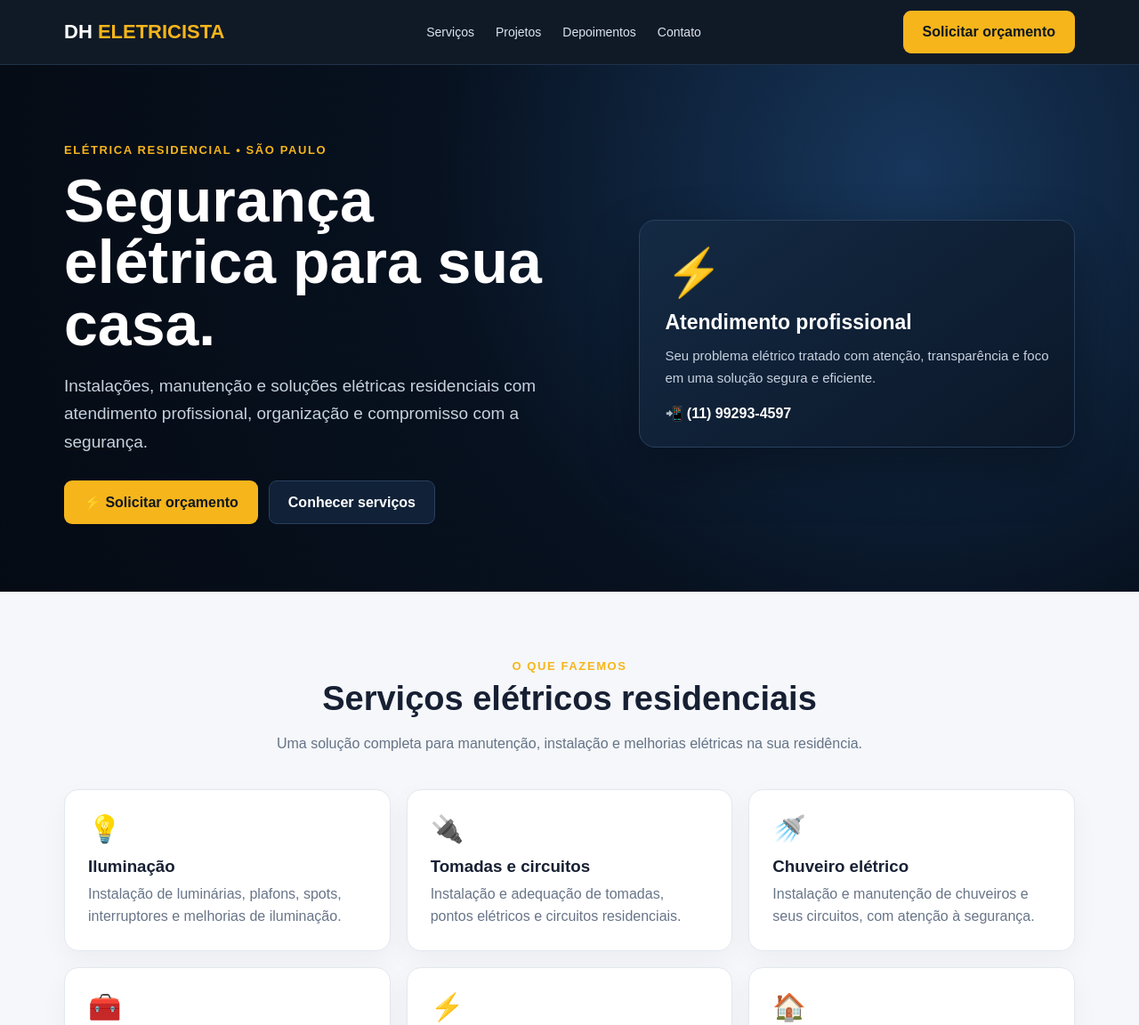
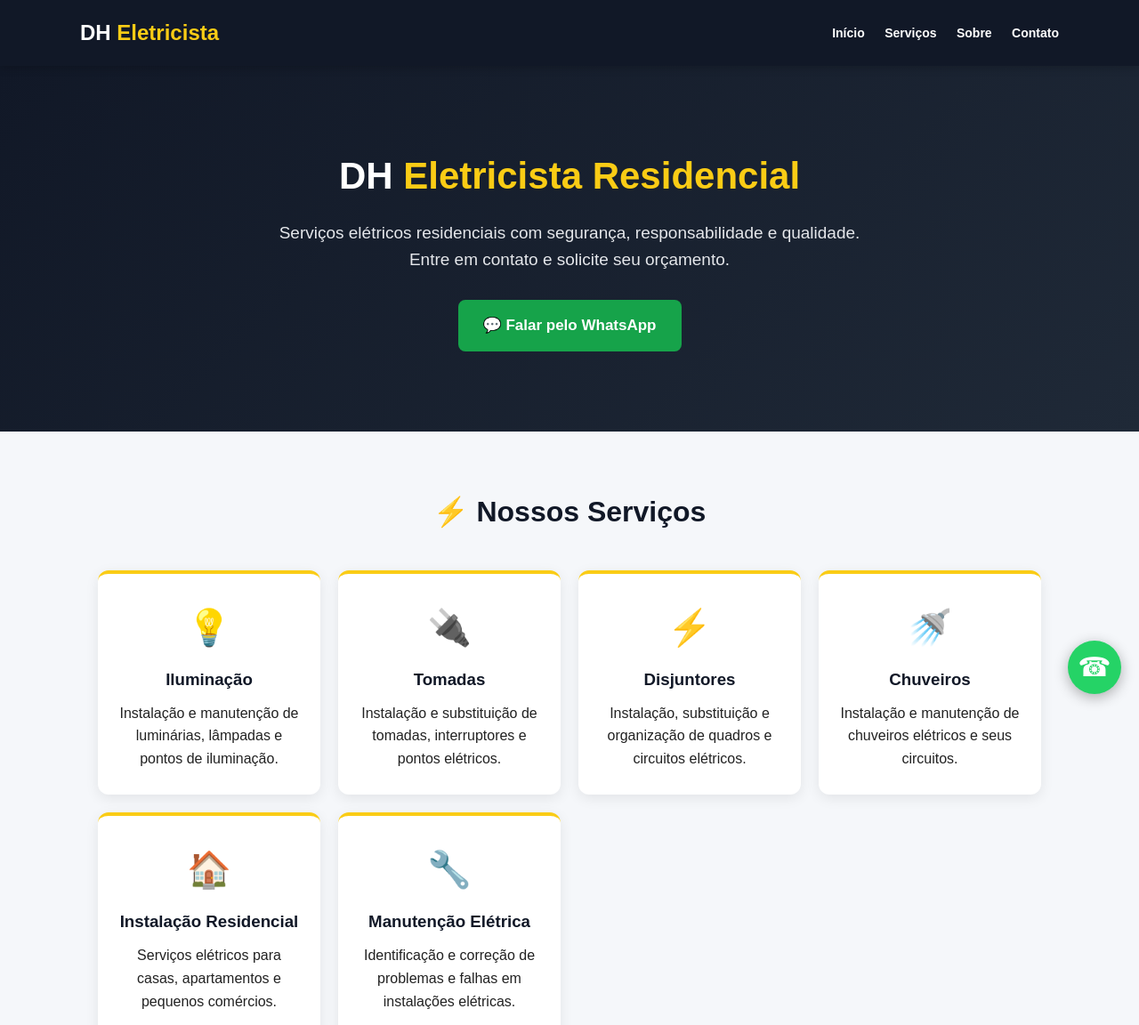
Before and after one commit to diogosilvalhp-collab/dh-eletricista, a plain HTML site: page index.html in a window 1280 px wide. Shown: the top 1152 px of the page at 89% size. Drawn offline with Linux system fonts and the light colour scheme.

Commit message:
Update index.html

```diff
--- a/index.html
+++ b/index.html
@@ -1,64 +1,367 @@
-<!doctype html>
+<!DOCTYPE html>
 <html lang="pt-BR">
 <head>
-<meta charset="utf-8">
-<meta name="viewport" content="width=device-width,initial-scale=1">
-<title>DH Eletricista Residencial | São Paulo</title>
-<style>
-:root{--bg:#07111f;--card:#0d1b2e;--text:#f4f7fb;--muted:#a9b7c8;--accent:#f6b51b;--accent2:#ffd35a;--line:#20324a}
-*{box-sizing:border-box}html{scroll-behavior:smooth}body{margin:0;font-family:Arial,Helvetica,sans-serif;background:#f5f7fa;color:#172033}
-a{text-decoration:none;color:inherit}.wrap{max-width:1180px;margin:auto;padding:0 22px}
-header{position:sticky;top:0;z-index:10;background:rgba(7,17,31,.96);border-bottom:1px solid #20324a}
-.nav{height:72px;display:flex;align-items:center;justify-content:space-between}.brand{font-weight:900;color:#fff;font-size:22px}.brand span{color:var(--accent)}
-nav{display:flex;gap:24px;color:#dbe4ef;font-size:14px}nav a:hover{color:var(--accent)}
-.btn{display:inline-flex;align-items:center;justify-content:center;gap:8px;padding:14px 21px;border-radius:9px;font-weight:800;border:1px solid transparent;cursor:pointer}
-.btn-main{background:var(--accent);color:#101820}.btn-main:hover{background:var(--accent2)}.btn-dark{background:#102138;color:#fff;border-color:#2a405d}
-.hero{background:radial-gradient(circle at 80% 20%,#17365b 0,#07111f 48%,#050b14 100%);color:#fff;padding:88px 0 76px}
-.hero-grid{display:grid;grid-template-columns:1.1fr .9fr;gap:48px;align-items:center}.eyebrow{color:var(--accent);font-weight:900;letter-spacing:1.6px;text-transform:uppercase;font-size:13px}
-h1{font-size:clamp(40px,6vw,68px);line-height:1.02;margin:15px 0}.hero p{font-size:19px;line-height:1.65;color:#c7d2df;max-width:650px}.actions{display:flex;gap:12px;flex-wrap:wrap;margin-top:28px}
-.hero-card{background:linear-gradient(145deg,#142a44,#0b1728);border:1px solid #29415e;border-radius:18px;padding:28px;box-shadow:0 24px 60px #0005}
-.hero-card .big{font-size:52px}.hero-card h3{font-size:23px;margin:12px 0}.hero-card p{font-size:15px;margin:0}
-section{padding:76px 0}.section-head{text-align:center;max-width:720px;margin:0 auto 38px}.section-head h2{font-size:38px;margin:8px 0}.section-head p{color:#657386;line-height:1.6}
-.services{display:grid;grid-template-columns:repeat(3,1fr);gap:18px}.service{background:#fff;border:1px solid #e3e8ee;border-radius:16px;padding:26px;box-shadow:0 10px 30px #1720330b}.icon{font-size:30px}.service h3{margin:14px 0 8px}.service p{color:#687588;line-height:1.55;margin:0}
-.dark{background:var(--bg);color:#fff}.dark .section-head p{color:#a9b7c8}
-.gallery{display:grid;grid-template-columns:1.35fr .65fr;gap:16px}.photo{min-height:220px;border-radius:18px;overflow:hidden;position:relative;background:linear-gradient(135deg,#172b44,#07111f);display:flex;align-items:flex-end;padding:22px}.photo.large{min-height:460px}.photo:before{content:"⚡";position:absolute;right:25px;top:18px;font-size:70px;opacity:.12}.photo strong{font-size:20px;position:relative}.stack{display:grid;gap:16px}.quote-grid{display:grid;grid-template-columns:repeat(3,1fr);gap:18px}.quote{background:#fff;border:1px solid #e4e9ef;border-radius:16px;padding:25px}.stars{color:#e9a900;letter-spacing:2px}.quote p{line-height:1.65;color:#526174}.person{font-weight:800}
-.cta{background:linear-gradient(120deg,#f6b51b,#ffd35a);border-radius:22px;padding:42px;display:flex;justify-content:space-between;align-items:center;gap:25px}.cta h2{font-size:35px;margin:0 0 8px}.cta p{margin:0;color:#493a10}.cta .btn{background:#07111f;color:#fff}
-footer{background:#050b14;color:#aebdcd;padding:40px 0}.foot{display:flex;justify-content:space-between;gap:20px;align-items:center}.foot strong{color:#fff}
-@media(max-width:800px){nav{display:none}.hero{padding:62px 0}.hero-grid,.gallery{grid-template-columns:1fr}.services,.quote-grid{grid-template-columns:1fr}.photo.large{min-height:280px}.cta,.foot{flex-direction:column;align-items:flex-start}.section-head h2{font-size:31px}}
-</style>
+  <meta charset="UTF-8">
+  <meta name="viewport" content="width=device-width, initial-scale=1.0">
+
+  <title>DH Eletricista Residencial | Instalações Elétricas</title>
+
+  <meta name="description" content="DH Eletricista Residencial - Instalações elétricas, manutenção, tomadas, iluminação, chuveiros, disjuntores e muito mais. Atendimento em São Paulo.">
+
+  <style>
+    * {
+      margin: 0;
+      padding: 0;
+      box-sizing: border-box;
+      scroll-behavior: smooth;
+    }
+
+    body {
+      font-family: Arial, Helvetica, sans-serif;
+      background: #f5f7fa;
+      color: #222;
+      line-height: 1.6;
+    }
+
+    header {
+      background: #111827;
+      color: white;
+      padding: 18px 20px;
+      position: sticky;
+      top: 0;
+      z-index: 1000;
+      box-shadow: 0 2px 10px rgba(0,0,0,0.2);
+    }
+
+    .header-content {
+      max-width: 1100px;
+      margin: auto;
+      display: flex;
+      justify-content: space-between;
+      align-items: center;
+      gap: 15px;
+    }
+
+    .logo {
+      font-size: 24px;
+      font-weight: bold;
+    }
+
+    .logo span {
+      color: #facc15;
+    }
+
+    nav a {
+      color: white;
+      text-decoration: none;
+      margin-left: 18px;
+      font-weight: bold;
+      font-size: 14px;
+    }
+
+    nav a:hover {
+      color: #facc15;
+    }
+
+    .hero {
+      background: linear-gradient(135deg, #111827, #1f2937);
+      color: white;
+      padding: 90px 20px;
+      text-align: center;
+    }
+
+    .hero h1 {
+      font-size: 42px;
+      margin-bottom: 15px;
+    }
+
+    .hero h1 span {
+      color: #facc15;
+    }
+
+    .hero p {
+      max-width: 700px;
+      margin: 0 auto 30px;
+      font-size: 19px;
+      color: #e5e7eb;
+    }
+
+    .btn {
+      display: inline-block;
+      background: #16a34a;
+      color: white;
+      padding: 15px 28px;
+      border-radius: 8px;
+      text-decoration: none;
+      font-weight: bold;
+      font-size: 17px;
+      transition: 0.3s;
+    }
+
+    .btn:hover {
+      background: #15803d;
+      transform: translateY(-2px);
+    }
+
+    .section {
+      max-width: 1100px;
+      margin: auto;
+      padding: 65px 20px;
+    }
+
+    .section h2 {
+      text-align: center;
+      font-size: 32px;
+      margin-bottom: 40px;
+      color: #111827;
+    }
+
+    .services {
+      display: grid;
+      grid-template-columns: repeat(auto-fit, minmax(230px, 1fr));
+      gap: 20px;
+    }
+
+    .card {
+      background: white;
+      padding: 28px 22px;
+      border-radius: 12px;
+      box-shadow: 0 4px 15px rgba(0,0,0,0.08);
+      text-align: center;
+      border-top: 4px solid #facc15;
+    }
+
+    .card .icon {
+      font-size: 40px;
+      margin-bottom: 12px;
+    }
+
+    .card h3 {
+      margin-bottom: 10px;
+      color: #111827;
+    }
+
+    .about {
+      background: white;
+    }
+
+    .about-content {
+      max-width: 800px;
+      margin: auto;
+      text-align: center;
+      font-size: 18px;
+    }
+
+    .contact {
+      background: #111827;
+      color: white;
+      text-align: center;
+    }
+
+    .contact h2 {
+      color: white;
+    }
+
+    .contact p {
+      margin-bottom: 25px;
+      font-size: 18px;
+      color: #e5e7eb;
+    }
+
+    .phone {
+      display: block;
+      margin-top: 20px;
+      color: #facc15;
+      font-size: 22px;
+      font-weight: bold;
+      text-decoration: none;
+    }
+
+    footer {
+      background: #030712;
+      color: #9ca3af;
+      text-align: center;
+      padding: 25px 15px;
+      font-size: 14px;
+    }
+
+    .whatsapp-fixo {
+      position: fixed;
+      right: 20px;
+      bottom: 20px;
+      width: 60px;
+      height: 60px;
+      background: #25d366;
+      color: white;
+      border-radius: 50%;
+      display: flex;
+      align-items: center;
+      justify-content: center;
+      text-decoration: none;
+      font-size: 30px;
+      box-shadow: 0 4px 15px rgba(0,0,0,0.3);
+      z-index: 2000;
+    }
+
+    @media (max-width: 700px) {
+      .header-content {
+        flex-direction: column;
+      }
+
+      nav a {
+        margin: 0 7px;
+        font-size: 13px;
+      }
+
+      .hero {
+        padding: 70px 20px;
+      }
+
+      .hero h1 {
+        font-size: 32px;
+      }
+
+      .hero p {
+        font-size: 17px;
+      }
+    }
+  </style>
 </head>
+
 <body>
-<header><div class="wrap nav"><div class="brand">DH <span>ELETRICISTA</span></div><nav><a href="#servicos">Serviços</a><a href="#projetos">Projetos</a><a href="#avaliacoes">Depoimentos</a><a href="#contato">Contato</a></nav><a class="btn btn-main" href="https://wa.me/5511992934597?text=Olá%2C%20gostaria%20de%20solicitar%20um%20orçamento%20de%20serviço%20elétrico.">Solicitar orçamento</a></div></header>
 
-<main>
-<section class="hero"><div class="wrap hero-grid"><div>
-<div class="eyebrow">Elétrica residencial • São Paulo</div>
-<h1>Segurança elétrica para sua casa.</h1>
-<p>Instalações, manutenção e soluções elétricas residenciais com atendimento profissional, organização e compromisso com a segurança.</p>
-<div class="actions"><a class="btn btn-main" href="https://wa.me/5511992934597?text=Olá%2C%20gostaria%20de%20solicitar%20um%20orçamento.">⚡ Solicitar orçamento</a><a class="btn btn-dark" href="#servicos">Conhecer serviços</a></div>
-</div>
-<div class="hero-card"><div class="big">⚡</div><h3>Atendimento profissional</h3><p>Seu problema elétrico tratado com atenção, transparência e foco em uma solução segura e eficiente.</p><br><strong>📲 (11) 99293-4597</strong></div>
-</div></section>
+  <header>
+    <div class="header-content">
+      <div class="logo">
+        DH <span>Eletricista</span>
+      </div>
 
-<section id="servicos"><div class="wrap"><div class="section-head"><div class="eyebrow">O que fazemos</div><h2>Serviços elétricos residenciais</h2><p>Uma solução completa para manutenção, instalação e melhorias elétricas na sua residência.</p></div>
-<div class="services">
-<article class="service"><div class="icon">💡</div><h3>Iluminação</h3><p>Instalação de luminárias, plafons, spots, interruptores e melhorias de iluminação.</p></article>
-<article class="service"><div class="icon">🔌</div><h3>Tomadas e circuitos</h3><p>Instalação e adequação de tomadas, pontos elétricos e circuitos residenciais.</p></article>
-<article class="service"><div class="icon">🚿</div><h3>Chuveiro elétrico</h3><p>Instalação e manutenção de chuveiros e seus circuitos, com atenção à segurança.</p></article>
-<article class="service"><div class="icon">🧰</div><h3>Manutenção elétrica</h3><p>Identificação de falhas, correções e manutenção preventiva em instalações.</p></article>
-<article class="service"><div class="icon">⚡</div><h3>Quadro elétrico</h3><p>Organização, instalação e adequação de disjuntores e componentes do quadro.</p></article>
-<article class="service"><div class="icon">🏠</div><h3>Instalação residencial</h3><p>Novos pontos e soluções elétricas para reformas, casas e apartamentos.</p></article>
-</div></div></section>
+      <nav>
+        <a href="#inicio">Início</a>
+        <a href="#servicos">Serviços</a>
+        <a href="#sobre">Sobre</a>
+        <a href="#contato">Contato</a>
+      </nav>
+    </div>
+  </header>
 
-<section class="dark" id="projetos"><div class="wrap"><div class="section-head"><div class="eyebrow">Trabalho profissional</div><h2>Qualidade em cada detalhe</h2><p>Uma apresentação visual inspirada em serviços elétricos residenciais, organização de ferramentas e execução profissional.</p></div>
-<div class="gallery"><div class="photo large"><strong>Instalações elétricas com organização e segurança</strong></div><div class="stack"><div class="photo"><strong>Quadros e circuitos</strong></div><div class="photo"><strong>Iluminação e acabamentos</strong></div></div></div></div></section>
+  <section class="hero" id="inicio">
+    <h1>DH <span>Eletricista Residencial</span></h1>
 
-<section id="avaliacoes"><div class="wrap"><div class="section-head"><div class="eyebrow">Confiança</div><h2>O que nossos clientes procuram</h2><p>Depoimentos abaixo são exemplos de layout. Substitua pelos depoimentos reais dos seus clientes.</p></div>
-<div class="quote-grid"><article class="quote"><div class="stars">★★★★★</div><p>“Serviço bem explicado, organizado e com muita atenção aos detalhes.”</p><div class="person">Cliente residencial</div></article>
-<article class="quote"><div class="stars">★★★★★</div><p>“Atendimento rápido e profissional. Ficou exatamente como eu precisava.”</p><div class="person">Cliente residencial</div></article>
-<article class="quote"><div class="stars">★★★★★</div><p>“Gostei da transparência no orçamento e do cuidado durante o serviço.”</p><div class="person">Cliente residencial</div></article></div></div></section>
+    <p>
+      Serviços elétricos residenciais com segurança, responsabilidade
+      e qualidade. Entre em contato e solicite seu orçamento.
+    </p>
 
-<section id="contato"><div class="wrap"><div class="cta"><div><h2>Precisa de um eletricista?</h2><p>Fale com a DH Eletricista e solicite seu orçamento.</p></div><a class="btn" href="https://wa.me/5511992934597?text=Olá%2C%20vim%20pelo%20site%20da%20DH%20Eletricista%20e%20quero%20solicitar%20um%20orçamento.">📲 Solicitar orçamento</a></div></div></section>
-</main>
-<footer><div class="wrap foot"><div><strong>DH Eletricista Residencial</strong><br>São Paulo e região</div><div>WhatsApp: <strong>(11) 99293-4597</strong></div></div></footer>
-</body></html>
+    <a
+      class="btn"
+      href="https://wa.me/5511992934597?text=Olá!%20Gostaria%20de%20solicitar%20um%20orçamento%20de%20serviço%20elétrico."
+      target="_blank"
+    >
+      💬 Falar pelo WhatsApp
+    </a>
+  </section>
+
+  <section class="section" id="servicos">
+    <h2>⚡ Nossos Serviços</h2>
+
+    <div class="services">
+
+      <div class="card">
+        <div class="icon">💡</div>
+        <h3>Iluminação</h3>
+        <p>Instalação e manutenção de luminárias, lâmpadas e pontos de iluminação.</p>
+      </div>
+
+      <div class="card">
+        <div class="icon">🔌</div>
+        <h3>Tomadas</h3>
+        <p>Instalação e substituição de tomadas, interruptores e pontos elétricos.</p>
+      </div>
+
+      <div class="card">
+        <div class="icon">⚡</div>
+        <h3>Disjuntores</h3>
+        <p>Instalação, substituição e organização de quadros e circuitos elétricos.</p>
+      </div>
+
+      <div class="card">
+        <div class="icon">🚿</div>
+        <h3>Chuveiros</h3>
+        <p>Instalação e manutenção de chuveiros elétricos e seus circuitos.</p>
+      </div>
+
+      <div class="card">
+        <div class="icon">🏠</div>
+        <h3>Instalação Residencial</h3>
+        <p>Serviços elétricos para casas, apartamentos e pequenos comércios.</p>
+      </div>
+
+      <div class="card">
+        <div class="icon">🔧</div>
+        <h3>Manutenção Elétrica</h3>
+        <p>Identificação e correção de problemas e falhas em instalações elétricas.</p>
+      </div>
+
+    </div>
+  </section>
+
+  <section class="about">
+    <div class="section" id="sobre">
+      <h2>Sobre a DH Eletricista</h2>
+
+      <div class="about-content">
+        <p>
+          A <strong>DH Eletricista Residencial</strong> oferece serviços
+          de instalação e manutenção elétrica, buscando sempre realizar
+          cada trabalho com atenção, segurança e responsabilidade.
+        </p>
+
+        <br>
+
+        <p>
+          Precisa de um eletricista? Entre em contato para explicar
+          o serviço e solicitar um orçamento.
+        </p>
+      </div>
+    </div>
+  </section>
+
+  <section class="contact" id="contato">
+    <div class="section">
+      <h2>📲 Solicite seu orçamento</h2>
+
+      <p>
+        Entre em contato pelo WhatsApp e explique o que você precisa.
+      </p>
+
+      <a
+        class="btn"
+        href="https://wa.me/5511992934597?text=Olá!%20Vi%20o%20site%20da%20DH%20Eletricista%20e%20gostaria%20de%20solicitar%20um%20orçamento."
+        target="_blank"
+      >
+        💬 Solicitar orçamento
+      </a>
+
+      <a class="phone" href="tel:+5511992934597">
+        📞 (11) 99293-4597
+      </a>
+    </div>
+  </section>
+
+  <footer>
+    <p>© 2026 DH Eletricista Residencial</p>
+    <p>Instalações e manutenção elétrica</p>
+  </footer>
+
+  <a
+    class="whatsapp-fixo"
+    href="https://wa.me/5511992934597?text=Olá!%20Gostaria%20de%20um%20orçamento."
+    target="_blank"
+    aria-label="Falar no WhatsApp"
+  >
+    ☎
+  </a>
+
+</body>
+</html>
```
